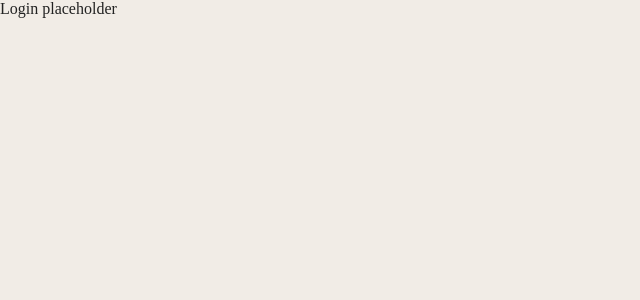
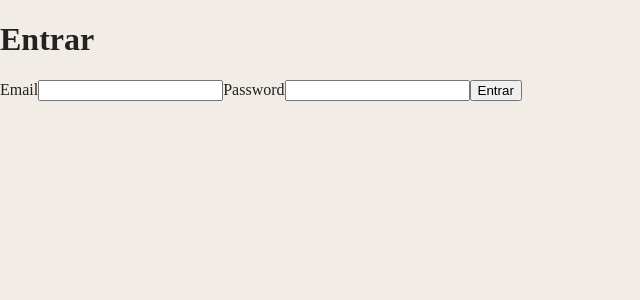
Before and after one commit to atrenatocruz/yourweddingstory, a React (Vite) app: page /admin/login in a window 1280 px wide. Shown: the top 300 px of the page, without its empty margins (0-640 px from the left). Built offline with nearby package versions, Linux system fonts and the light colour scheme; no server answers; the HTML template or start-up script is replaced by a standard one.

Commit message:
Add real Supabase Auth login and session-based admin guard

```diff
--- a/src/admin/AdminGuard.tsx
+++ b/src/admin/AdminGuard.tsx
@@ -1,9 +1,34 @@
-import type { ReactNode } from 'react'
+import { useEffect, useState, type ReactNode } from 'react'
+import { Navigate } from 'react-router-dom'
+import type { Session } from '@supabase/supabase-js'
+import { supabase } from '../lib/supabase'
 
 interface AdminGuardProps {
   children: ReactNode
 }
 
 export function AdminGuard({ children }: AdminGuardProps) {
+  const [session, setSession] = useState<Session | null | undefined>(undefined)
+
+  useEffect(() => {
+    supabase.auth.getSession().then(({ data }) => setSession(data.session))
+
+    const { data: listener } = supabase.auth.onAuthStateChange((_event, newSession) => {
+      setSession(newSession)
+    })
+
+    return () => {
+      listener.subscription.unsubscribe()
+    }
+  }, [])
+
+  if (session === undefined) {
+    return null
+  }
+
+  if (session === null) {
+    return <Navigate to="/admin/login" replace />
+  }
+
   return <>{children}</>
 }
--- a/src/admin/LoginPage.tsx
+++ b/src/admin/LoginPage.tsx
@@ -1,3 +1,56 @@
+import { useState, type FormEvent } from 'react'
+import { useNavigate } from 'react-router-dom'
+import { supabase } from '../lib/supabase'
+
 export function LoginPage() {
-  return <div>Login placeholder</div>
+  const [email, setEmail] = useState('')
+  const [password, setPassword] = useState('')
+  const [error, setError] = useState<string | null>(null)
+  const [submitting, setSubmitting] = useState(false)
+  const navigate = useNavigate()
+
+  async function handleSubmit(event: FormEvent) {
+    event.preventDefault()
+    setSubmitting(true)
+    setError(null)
+
+    const { error: signInError } = await supabase.auth.signInWithPassword({ email, password })
+
+    setSubmitting(false)
+
+    if (signInError) {
+      setError('Email ou password incorretos.')
+      return
+    }
+
+    navigate('/admin')
+  }
+
+  return (
+    <div className="admin-login-page">
+      <form className="admin-login-form" onSubmit={handleSubmit}>
+        <h1>Entrar</h1>
+        <label htmlFor="email">Email</label>
+        <input
+          id="email"
+          type="email"
+          value={email}
+          onChange={(event) => setEmail(event.target.value)}
+          required
+        />
+        <label htmlFor="password">Password</label>
+        <input
+          id="password"
+          type="password"
+          value={password}
+          onChange={(event) => setPassword(event.target.value)}
+          required
+        />
+        {error && <p className="admin-login-error">{error}</p>}
+        <button type="submit" disabled={submitting}>
+          {submitting ? 'A entrar...' : 'Entrar'}
+        </button>
+      </form>
+    </div>
+  )
 }
```
